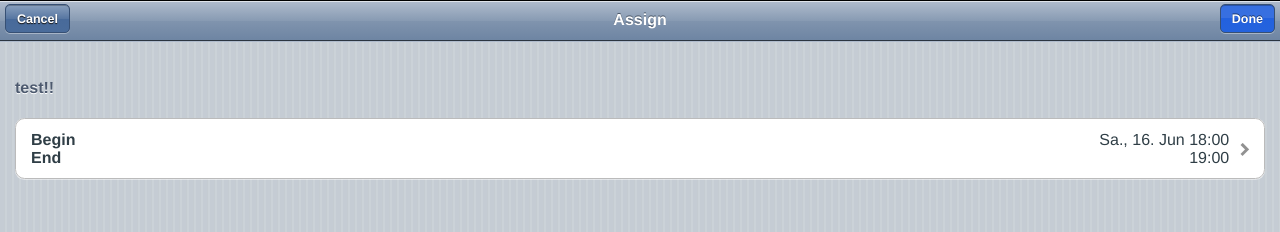
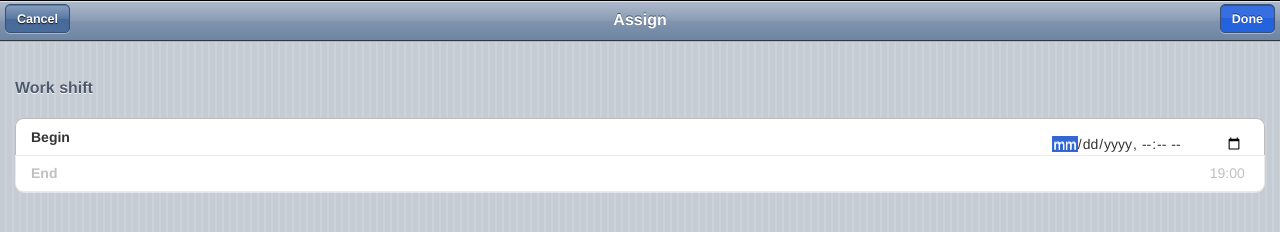
Before and after one commit to DivineDominion/calpasteapp-prototype, a plain HTML site: page index.html in a window 1280 px wide. Both pictures are taken after a click on the item "Work shift". Drawn offline with Linux system fonts and the light colour scheme.

Commit message:
sets assignment title to item text

```diff
--- a/handler.js
+++ b/handler.js
@@ -5,31 +5,48 @@
 //  Created by Christian Tietze on 2012-06-16.
 //
 
-(function() {
+
 var Templates = {
     selector: $('#template_overview .templates'),
     items: [],
-        add: function(title) {
-            if (!title) {
+    add: function(itemTitle) {
+        if (!itemTitle) {
             throw new StupidError("no title");
         }
 
-            this.items.push(title);
+        var item = {
+            title: itemTitle
+        };
 
-            this.selector.append('<li><a href="#" class="template">' + title + '</a></li>');
+        this.items.push(item);
+
+        var itemId = this.items.length;
+
+        this.selector.append('<li><a href="#" class="template" data-itemid="' + itemId + '">' + itemTitle + '</a></li>');
 
         // Bind events on template entries
         var $a = this.selector.find('li').last().find('a');
 
         $a.bind('tap', function(event) {
-                console.log('test');
-                $.mobile.changePage($('#assign'), { transition: 'slideup' });
+            var id = $(this).data('itemid');
+            Templates.assign_template_item(id);
         });
 
         // re-apply JQ styling to list elements if list exists
         if (this.selector.hasClass('ui-listview')) {
             this.selector.listview("refresh");
         }
+    },
+    assign_template_item: function(id) {
+        if (!id) {
+            throw new StupidError("no id");
+        }
+
+        var index = id - 1;
+        var item = this.items[index];
+
+        $.mobile.changePage($('#assign'), { transition: 'slideup' });
+        $('#assign .event_title').text(item.title);
     }
 };
 
@@ -37,27 +54,37 @@
 init = function() {
     Templates.add("Work shift");
 
+    // Focus datetime picker automatically
+    $('#assign').bind("pageshow", function(event) {
+       $('#assign .datetime input').focus();
+    });
+    $('#assign .datetime').bind("vclick", function(event) {
+       $('#assign .datetime input').focus();
+    });
+
     $('#new_entry .done').tap(function(event) {
         var isValid = true;
         // TODO validate values
 
         if (isValid) {
-                var item = 'New Entry';
+            var entryTitle = $('#new_entry [name="title"]').val().trim();
+            if (entryTitle === "") {
+                entryTitle = 'New Entry';
+            }
+
+
             // TODO read values
 
-                Templates.add(item);
+            Templates.add(entryTitle);
 
             // TODO reset values
 
             $.mobile.changePage($('#template_overview'), { reverse: true, transition: 'slideup' });
         }
     });
-        $('#new_entry .details :text').bind("change", function(event) {
-            console.log(":"+ $(this).val());
-        });
-        $('#assign .event_title').text('test!!');
-//        $('#assign .event_time')
 };
+
+
 // Programmatical errors
 function StupidError(message) {
     this.name = "StupidError";
@@ -65,4 +92,3 @@
 }
 StupidError.prototype = new Error();
 StupidError.prototype.constructor = StupidError;
-})();
--- a/index.html
+++ b/index.html
@@ -110,9 +110,11 @@
 
       <form>
         <ul data-role="listview" data-inset="true">
-          <li>
-            <a href="#" class="event_time">Begin <span class="detail">Sa., 16. Jun 18:00</span><br>
-              End <span class="detail">19:00</span></a>
+          <li class="datetime">
+            <label>Begin</label><input type="datetime-local" value="Sa., 16. Jun 18:00"/>
+          </li>
+          <li class="ui-disabled">
+            End <span class="detail">19:00</span>
           </li>
         </ul>
       </form>
--- a/style.css
+++ b/style.css
@@ -16,7 +16,19 @@ ul li input {
     height: 18px;
     padding-top: 11px;
     padding-bottom: 11px;
+    line-height: 1em;
 }
+
+.ui-page .ui-li.datetime label {
+    display: inline;
+}
+
+.ui-page .ui-li.datetime .ui-input-text {
+    float: right !important;
+    display: inline !important;
+    width: auto !important;
+}
+
 
 /* ---------------------------------------------------------------------- */
 
```
Lines whose indentation alone changed are shown as unchanged.
